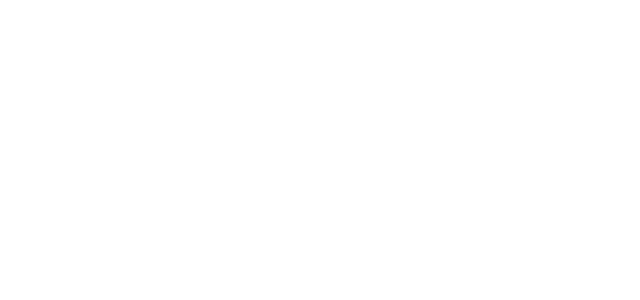
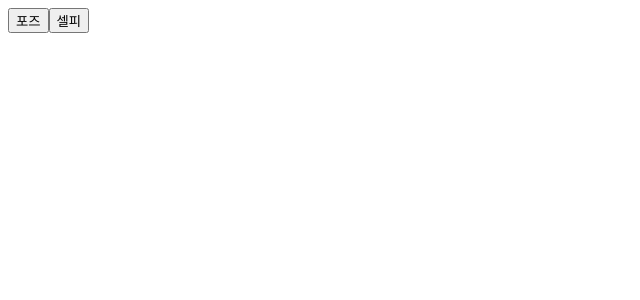
Before and after one commit to bamgoon/Mediapipe-study, a React (Create React App) app: page / in a window 1280 px wide. Shown: the top 300 px of the page, without its empty margins (0-640 px from the left). Built offline with nearby package versions, Linux system fonts and the light colour scheme.

Commit message:
feat: 라우터 설정

```diff
--- a/package.json
+++ b/package.json
@@ -8,6 +8,7 @@
     "@testing-library/user-event": "^13.5.0",
     "react": "^18.2.0",
     "react-dom": "^18.2.0",
+    "react-router-dom": "^6.6.2",
     "react-scripts": "5.0.1",
     "web-vitals": "^2.1.4"
   },
--- a/src/App.js
+++ b/src/App.js
@@ -1,5 +1,18 @@
-function App() {
-  return <div></div>;
-}
+import { BrowserRouter, Route, Routes } from "react-router-dom";
+import Main from "./Main";
+import Pose from "./Pose";
+import Selfie from "./Selfie";
+
+const App = () => {
+  return (
+    <BrowserRouter>
+      <Routes>
+        <Route path={"/"} element={<Main />}></Route>
+        <Route path={"/pose"} element={<Pose />}></Route>
+        <Route path={"/selfie"} element={<Selfie />}></Route>
+      </Routes>
+    </BrowserRouter>
+  );
+};
 
 export default App;
--- /dev/null
+++ b/src/Main.jsx
@@ -0,0 +1,25 @@
+import { useNavigate } from "react-router";
+
+function Main() {
+  const navigate = useNavigate();
+  return (
+    <div>
+      <button
+        onClick={() => {
+          navigate("/pose");
+        }}
+      >
+        포즈
+      </button>
+      <button
+        onClick={() => {
+          navigate("/selfie");
+        }}
+      >
+        셀피
+      </button>
+    </div>
+  );
+}
+
+export default Main;
--- /dev/null
+++ b/src/Pose.jsx
@@ -0,0 +1,5 @@
+function Pose() {
+  return <div>포즈</div>;
+}
+
+export default Pose;
--- /dev/null
+++ b/src/Selfie.jsx
@@ -0,0 +1,5 @@
+function Selfie() {
+  return <div>셀피</div>;
+}
+
+export default Selfie;
```
Also changed, not shown: 1 other file (tests, documents, lock files or other folders).
